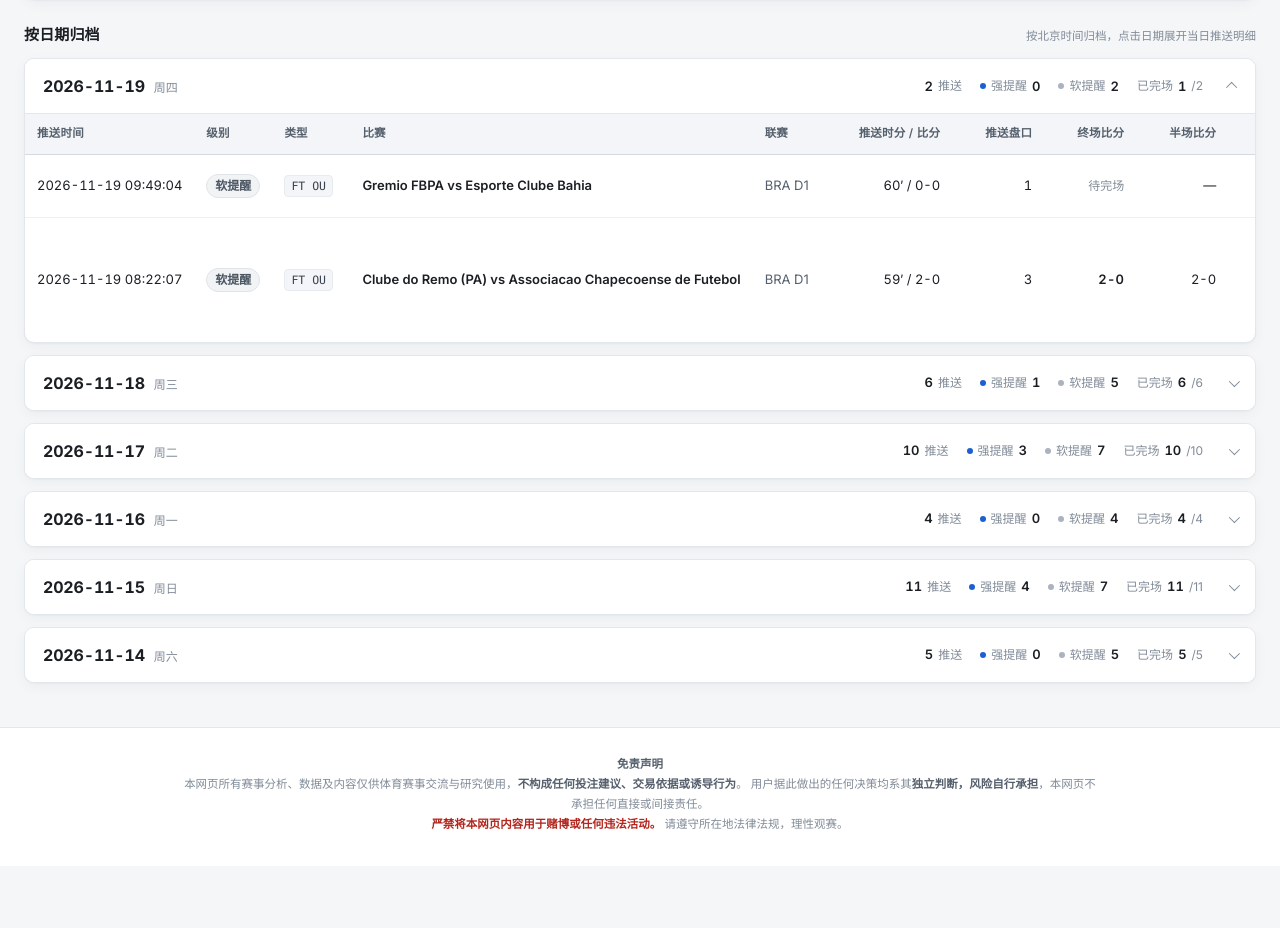
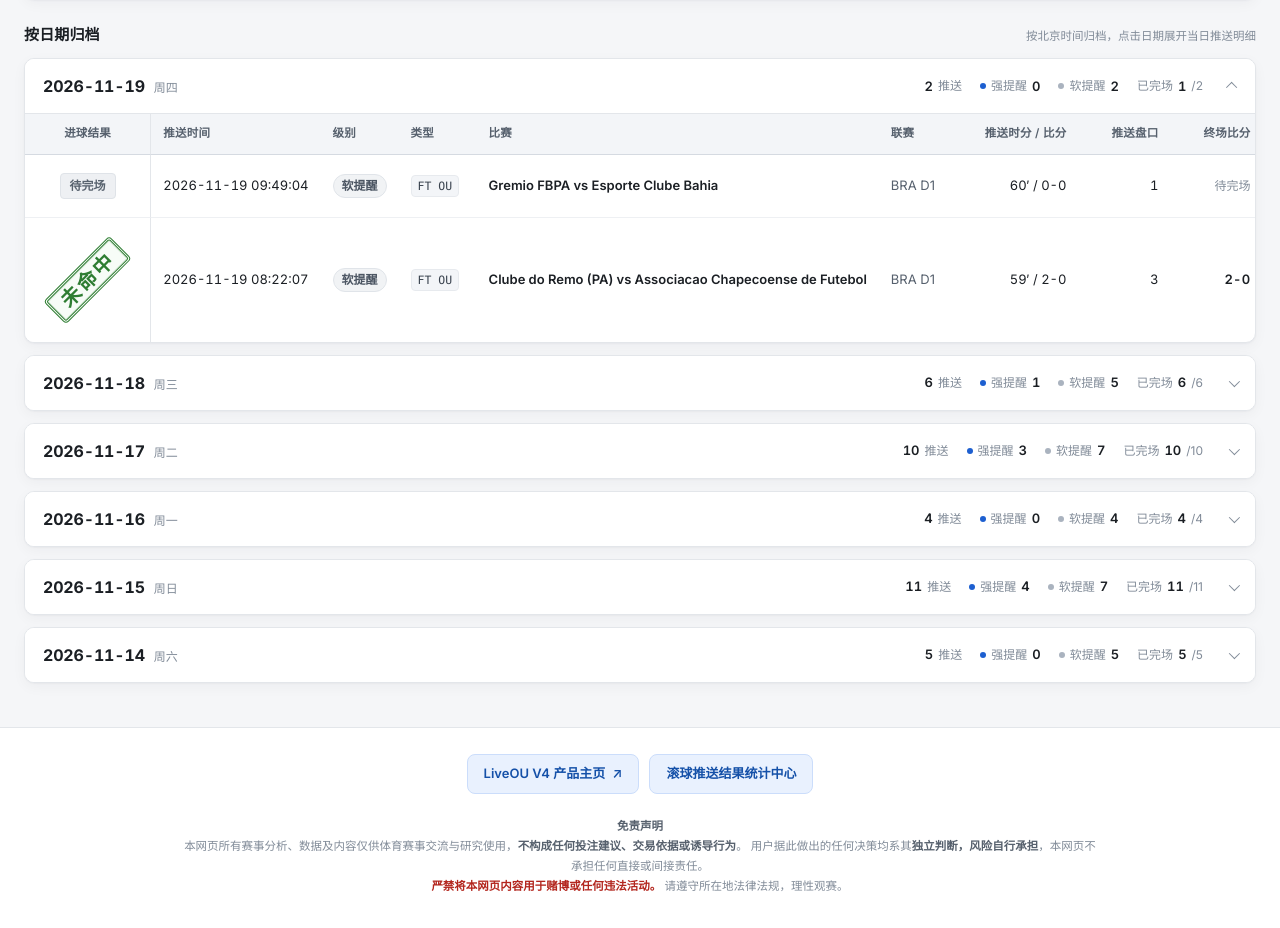
Before and after one commit to gaobaobao0916-cpu/sports-analytics, a plain HTML site: page index.html in a window 1280 px wide. Shown: the part 410-1338 px from the top of the page. Before the commit the page ends 1276 px from the top, so only its background shows below. Drawn offline with Linux system fonts and the light colour scheme.

Commit message:
fix: keep result stamps visible and link LiveOU site (#3)

```diff
--- a/index.html
+++ b/index.html
@@ -8,7 +8,7 @@
     <link rel="preconnect" href="https://fonts.googleapis.com">
     <link rel="preconnect" href="https://fonts.gstatic.com" crossorigin>
     <link href="https://fonts.googleapis.com/css2?family=Noto+Sans+SC:wght@300;400;500;600;700&family=Inter:wght@400;500;600;700;800&display=swap" rel="stylesheet">
-    <link rel="stylesheet" href="styles.css?v=8">
+    <link rel="stylesheet" href="styles.css?v=9">
 </head>
 <body>
     <header class="site-header">
@@ -106,6 +106,14 @@
 
     <footer class="site-footer">
         <div class="page-shell footer-inner">
+            <nav class="footer-links" aria-label="相关站点">
+                <a href="https://liveou-v4.pages.dev/" target="_blank" rel="noopener noreferrer">
+                    LiveOU V4 产品主页 <span aria-hidden="true">↗</span>
+                </a>
+                <a href="https://gaobaobao0916-cpu.github.io/sports-analytics/">
+                    滚球推送结果统计中心
+                </a>
+            </nav>
             <p>
                 <strong>免责声明</strong><br>
                 本网页所有赛事分析、数据及内容仅供体育赛事交流与研究使用，<strong>不构成任何投注建议、交易依据或诱导行为</strong>。
@@ -115,6 +123,6 @@
         </div>
     </footer>
 
-    <script type="module" src="script.js?v=8"></script>
+    <script type="module" src="script.js?v=9"></script>
 </body>
 </html>
--- a/script.js
+++ b/script.js
@@ -13,6 +13,7 @@ const INDEX_PATH = 'data/live-results/index.json';
 const LAST_SUCCESS_KEY = 'liveResultsLastSuccessAt';
 
 const TABLE_COLUMNS = [
+  { label: '进球结果', className: 'col-result' },
   { label: '推送时间', className: 'col-time' },
   { label: '级别' },
   { label: '类型', className: 'col-type' },
@@ -26,7 +27,6 @@ const TABLE_COLUMNS = [
   { label: '内容性质', className: 'col-class' },
   { label: '全场总进球', className: 'col-goals num' },
   { label: '推送后新增进球', className: 'col-goals num' },
-  { label: '进球结果', className: 'col-result' },
 ];
 
 const HTML_ESCAPES = {
@@ -385,6 +385,7 @@ function rowHTML(record) {
 
   return `
     <tr>
+      <td class="result-cell">${resultCellHTML(vm)}</td>
       <td class="col-time">${escapeHtml(vm.pushTime)}</td>
       <td><span class="level-badge level-${escapeHtml(vm.levelKey)}">${escapeHtml(vm.level)}</span></td>
       <td><span class="market-type">${escapeHtml(vm.type)}</span></td>
@@ -398,7 +399,6 @@ function rowHTML(record) {
       <td class="col-class">${escapeHtml(vm.recordClass)}</td>
       <td class="col-goals num">${escapeHtml(vm.fullTimeGoals)}</td>
       <td class="col-goals num">${escapeHtml(vm.goalsAfterPush)}</td>
-      <td class="result-cell">${resultCellHTML(vm)}</td>
     </tr>
   `;
 }
--- a/styles.css
+++ b/styles.css
@@ -604,9 +604,24 @@ h1 {
     min-width: 86px;
 }
 
-.records-table .col-result {
+.records-table .col-result,
+.records-table .result-cell {
+    position: sticky;
+    left: 0;
+    z-index: 3;
     min-width: 112px;
+    background: var(--surface);
+    border-right: 1px solid var(--border);
     text-align: center;
+}
+
+.records-table th.col-result {
+    z-index: 4;
+    background: var(--surface-tint);
+}
+
+.records-table tbody tr:hover .result-cell {
+    background: #fbfcfd;
 }
 
 .muted {
@@ -754,6 +769,37 @@ h1 {
     text-align: center;
 }
 
+.footer-links {
+    display: flex;
+    flex-wrap: wrap;
+    justify-content: center;
+    gap: 10px;
+    margin-bottom: 22px;
+}
+
+.footer-links a {
+    display: inline-flex;
+    align-items: center;
+    justify-content: center;
+    gap: 7px;
+    min-height: 40px;
+    padding: 9px 16px;
+    background: var(--accent-soft);
+    border: 1px solid var(--accent-border);
+    border-radius: 8px;
+    color: #1450a8;
+    font-size: 13px;
+    font-weight: 600;
+    text-decoration: none;
+}
+
+.footer-links a:hover,
+.footer-links a:focus-visible {
+    background: #dbeafe;
+    border-color: #93b4e4;
+    text-decoration: underline;
+}
+
 .footer-inner p {
     max-width: 920px;
     margin-inline: auto;
```
